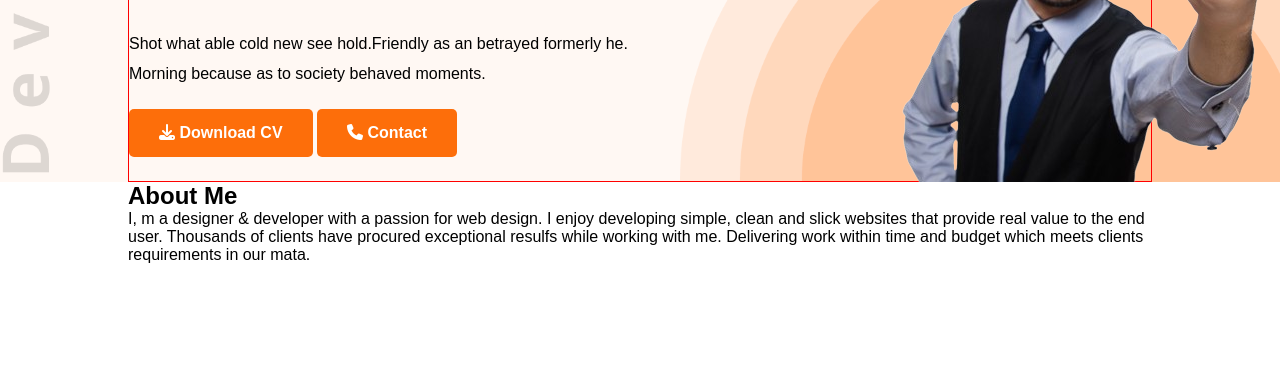
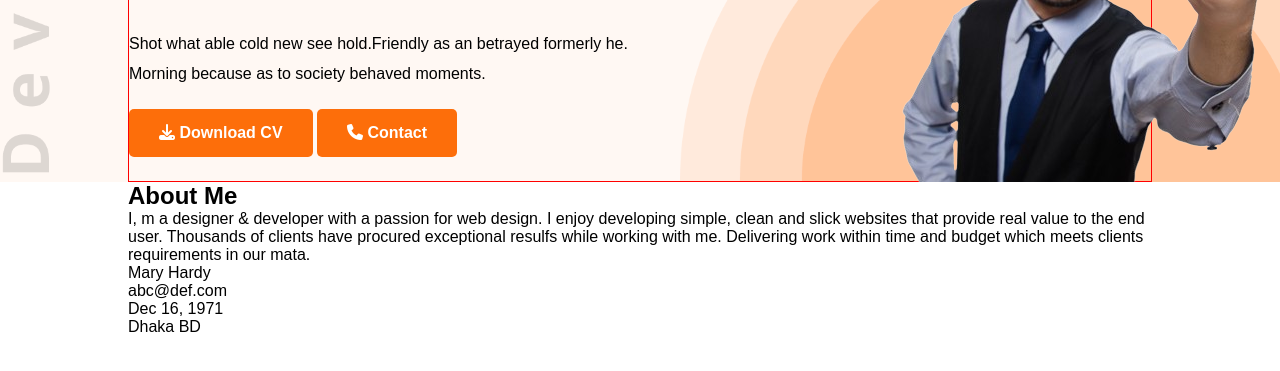
Before and after one commit to mostafiz72/MyWeb, a plain HTML site: page index.html in a window 1280 px wide. Shown: the part 319-690 px from the top of the page. Drawn offline with Linux system fonts and the light colour scheme.

Commit message:
added the About section info

```diff
--- a/index.html
+++ b/index.html
@@ -46,6 +46,13 @@
             <div class="aboutarea">
                 <h1>About Me</h1>
                 <p>I, m a designer & developer with a passion for web design. I enjoy developing simple, clean and slick websites that provide real value to the end user. Thousands of clients have procured exceptional resulfs while working with me. Delivering work within time and budget which meets clients requirements in our mata.</p>
+
+                <div class="info">
+                    <div class="name">Mary Hardy</div>
+                    <div class="email">abc@def.com</div>
+                    <div class="Birth">Dec 16, 1971</div>
+                    <div class="from">Dhaka BD</div>
+                </div>
             </div>
         </div>
     </section>
```
